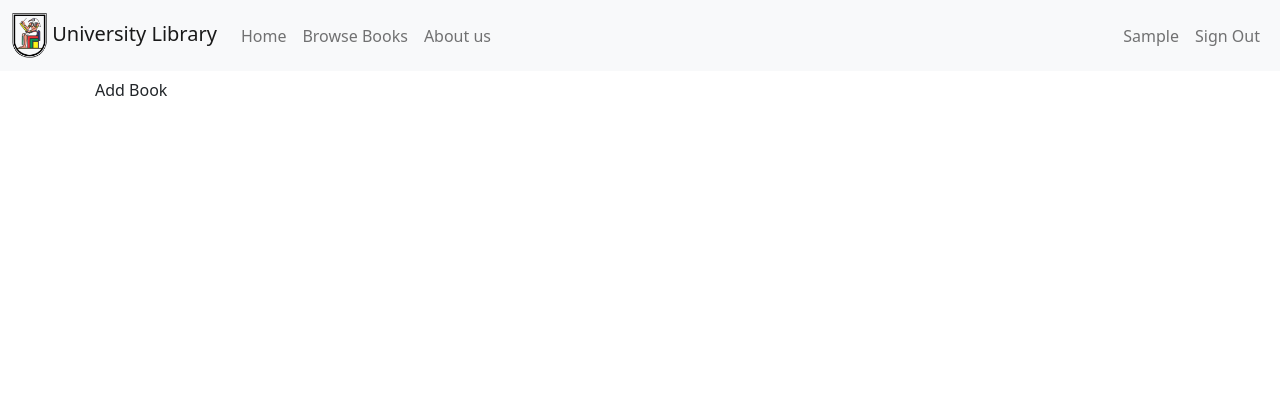
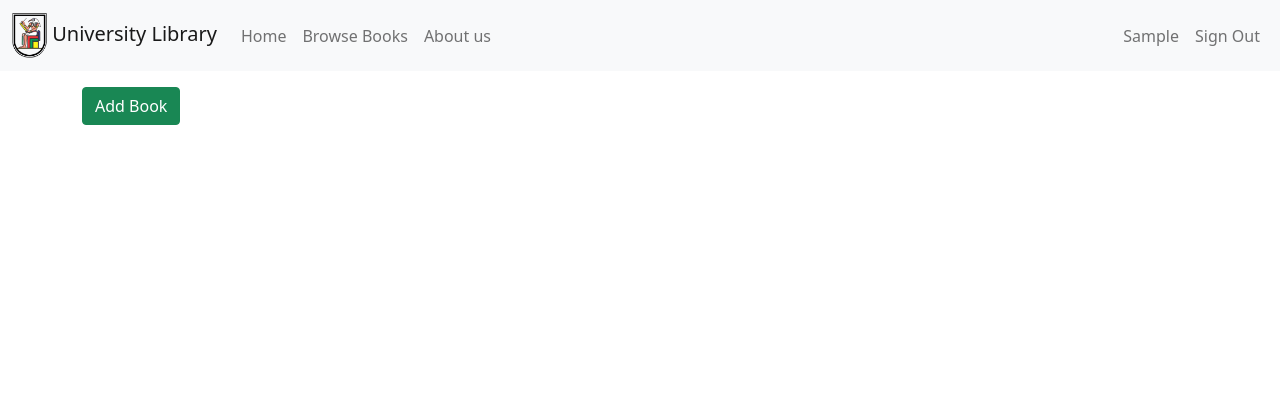
Before and after one commit to elhusseinn/Web-Technology-Final-Project, a Django app: page /book/browse/ in a window 1280 px wide. Shown: the top 420 px of the page. Run offline with Django 3.2, Linux system fonts and the light colour scheme; the visitor is signed in with stand-in values (Sample User, id 1); data that the repository does not hold is empty; some libraries are stand-ins or nearby versions.

Commit message:
Styled browse

```diff
--- a/templates/books/browse.html
+++ b/templates/books/browse.html
@@ -25,7 +25,7 @@
     </div>
 
     {% if user.is_superuser %}
-        <a href="{% url 'addbook' %}" class="btn">
+        <a href="{% url 'addbook' %}" class="my-3 btn btn-success">
             Add Book
         </a>
     {% endif %}
```
